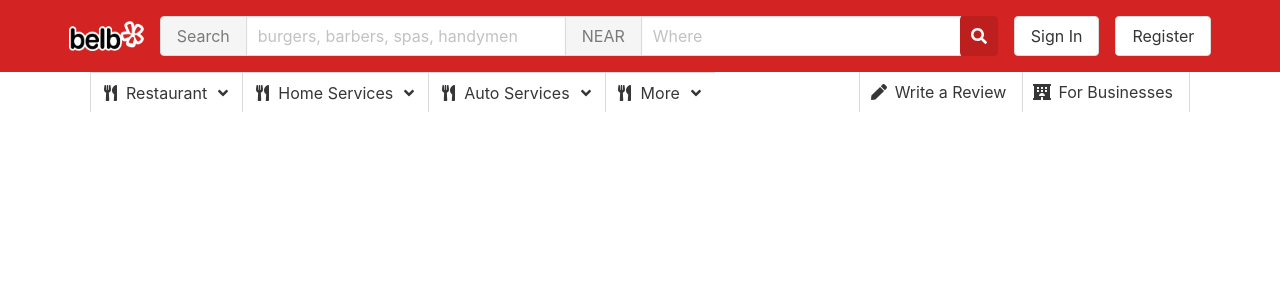
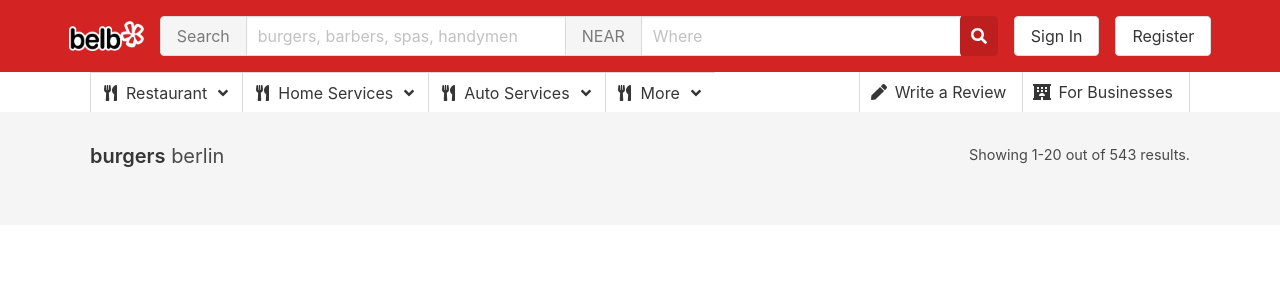
Before and after one commit to shannscott2000/yelp-frontend, a React (Create React App) app: page /search in a window 1280 px wide. Shown: the top 300 px of the page. Built offline with nearby package versions, Linux system fonts and the light colour scheme.

Commit message:
add search results summary

```diff
--- a/src/Search/Search.js
+++ b/src/Search/Search.js
@@ -1,12 +1,14 @@
 import React from 'react';
 import { Navbar } from '../Navbar/Navbar';
 import { SubNav } from '../SubNav/SubNav';
+import { SearchResultsSummary } from './SearchResultsSummary/SearchResultsSummary';
 
 export function Search() {
 	return (
 		<div>
 			<Navbar />
 			<SubNav />
+			<SearchResultsSummary />
 		</div>
 
 	)
--- /dev/null
+++ b/src/Search/SearchResultsSummary/SearchResultsSummary.js
@@ -0,0 +1,13 @@
+import React from 'react';
+import styles from './SearchResultsSummary.module.css';
+
+export function SearchResultsSummary() {
+	return(
+		<div className={styles.container}>
+			<div className={styles['search-summary']}>
+				<h1 className="subtitle"><strong>burgers</strong> berlin</h1>
+				<p>Showing 1-20 out of 543 results.</p>
+			</div>
+		</div>
+	);
+}
--- /dev/null
+++ b/src/Search/SearchResultsSummary/SearchResultsSummary.module.css
@@ -0,0 +1,19 @@
+.container {
+	background: rgb(245, 245, 245);
+	display: flex;
+	justify-content: center;
+}
+
+
+.search-summary {
+	padding: 2rem 0;
+	max-width: 1100px;
+	width: 100%;
+	display: flex;
+	justify-content: space-between;
+
+}
+
+.search-summary p {
+	font-size: .9rem;
+}
```
